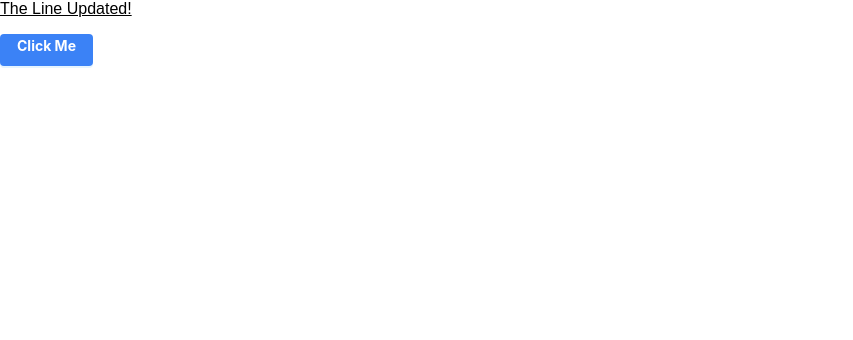
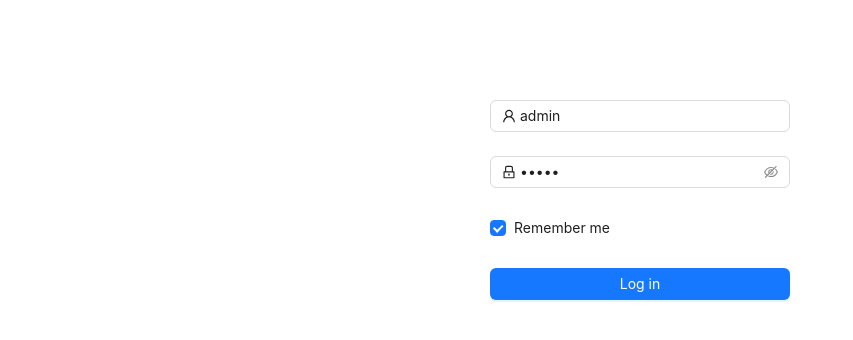
Before and after one commit to Hamed-Hasan/Build-Project-Management-Dashboard, a Next.js app: page / in a window 1280 px wide. Shown: the top 340 px of the page, without its empty margins (0-853 px from the left). Built offline with nearby package versions, Linux system fonts and the light colour scheme.

Commit message:
🔧 Added state management for password visibility toggling. 🌟 Implemented loading spinner during form submission. 🔑 Enhanced form validation for username and password fields. 🔍 Improved error messaging for login failure. 🚀 Optimized form layout for better user experience.

```diff
--- a/src/pages/index.js
+++ b/src/pages/index.js
@@ -1,15 +1,73 @@
-import React from 'react';
-import { Button } from 'antd';
+import React, { useState } from 'react';
+import { useRouter } from 'next/router';
+import { Form, Input, Button, Checkbox, message, Spin } from 'antd';
+import { UserOutlined, LockOutlined, EyeInvisibleOutlined, EyeTwoTone, LoadingOutlined } from '@ant-design/icons';
 
-const index = () => {
+const LoginPage = () => {
+  const [showPassword, setShowPassword] = useState(false);
+  const [loading, setLoading] = useState(false);
+  const router = useRouter();
+
+  const handleSubmit = async (values) => {
+    setLoading(true); // Start loading
+    console.log('Received values of form: ', values);
+    await new Promise(resolve => setTimeout(resolve, 1000)); // Simulate network request delay
+    if (values.username === 'admin' && values.password === '12345') {
+      message.success('Login successful!');
+      router.push('/projects');
+    } else {
+      message.error('Login failed!');
+    }
+    setLoading(false); // Stop loading
+  };
+
+  const togglePasswordVisibility = () => {
+    setShowPassword(!showPassword);
+  };
+
+  const antIcon = <LoadingOutlined style={{ fontSize: 24 }} spin />;
+
   return (
-    <div>
-      <p className='underline'>The Line Updated!</p>
-       <Button type="primary" className="bg-blue-500 hover:bg-blue-700 text-white font-bold pb-2 px-4 rounded">
-        Click Me
-      </Button>
+    <div style={{ maxWidth: 300, margin: '100px auto' }}>
+      <Form
+        name="login_form"
+        initialValues={{ username: 'admin', password: '12345', remember: true }}
+        onFinish={handleSubmit}
+      >
+        <Form.Item
+          name="username"
+          rules={[{ required: true, message: 'Please input your Username!' }]}
+        >
+          <Input prefix={<UserOutlined className="site-form-item-icon" />} placeholder="Username" />
+        </Form.Item>
+
+        <Form.Item
+          name="password"
+          rules={[{ required: true, message: 'Please input your Password!' }]}
+        >
+          <Input.Password
+            prefix={<LockOutlined className="site-form-item-icon" />}
+            type={showPassword ? 'text' : 'password'}
+            placeholder="Password"
+            iconRender={visible => (visible ? <EyeTwoTone /> : <EyeInvisibleOutlined />)}
+            onClick={togglePasswordVisibility}
+          />
+        </Form.Item>
+
+        <Form.Item>
+          <Form.Item name="remember" valuePropName="checked" noStyle>
+            <Checkbox>Remember me</Checkbox>
+          </Form.Item>
+        </Form.Item>
+
+        <Form.Item>
+          <Button type="primary" htmlType="submit" style={{ width: '100%' }} loading={loading}>
+            Log in
+          </Button>
+        </Form.Item>
+      </Form>
     </div>
   );
 };
 
-export default index;
+export default LoginPage;
--- a/src/pages/login.js
+++ /dev/null
@@ -1,68 +0,0 @@
-import React, { useState } from 'react';
-import { Form, Input, Button, Checkbox, Icon } from 'antd';
-import { UserOutlined, LockOutlined, EyeInvisibleOutlined, EyeTwoTone } from '@ant-design/icons';
-
-const LoginPage = () => {
-  // State to toggle password visibility
-  const [showPassword, setShowPassword] = useState(false);
-
-  // Function to handle form submission
-  const handleSubmit = async (values) => {
-    console.log('Received values of form: ', values);
-    // Mock response simulation
-    if (values.username === 'admin' && values.password === '12345') {
-      alert('Login successful!');
-    } else {
-      alert('Login failed!');
-    }
-  };
-
-  // Toggle password visibility
-  const togglePasswordVisibility = () => {
-    setShowPassword(!showPassword);
-  };
-
-  return (
-    <div style={{ maxWidth: 300, margin: '100px auto' }}>
-      <Form
-        name="login_form"
-        initialValues={{ remember: true }}
-        onFinish={handleSubmit}
-      >
-        <Form.Item
-          name="username"
-          rules={[{ required: true, message: 'Please input your Username!' }]}
-        >
-          <Input prefix={<UserOutlined className="site-form-item-icon" />} placeholder="Username" />
-        </Form.Item>
-
-        <Form.Item
-          name="password"
-          rules={[{ required: true, message: 'Please input your Password!' }]}
-        >
-          <Input.Password
-            prefix={<LockOutlined className="site-form-item-icon" />}
-            type={showPassword ? 'text' : 'password'}
-            placeholder="Password"
-            iconRender={visible => (visible ? <EyeTwoTone /> : <EyeInvisibleOutlined />)}
-            onClick={togglePasswordVisibility}
-          />
-        </Form.Item>
-
-        <Form.Item>
-          <Form.Item name="remember" valuePropName="checked" noStyle>
-            <Checkbox>Remember me</Checkbox>
-          </Form.Item>
-        </Form.Item>
-
-        <Form.Item>
-          <Button type="primary" htmlType="submit" style={{ width: '100%' }}>
-            Log in
-          </Button>
-        </Form.Item>
-      </Form>
-    </div>
-  );
-};
-
-export default LoginPage;
```
